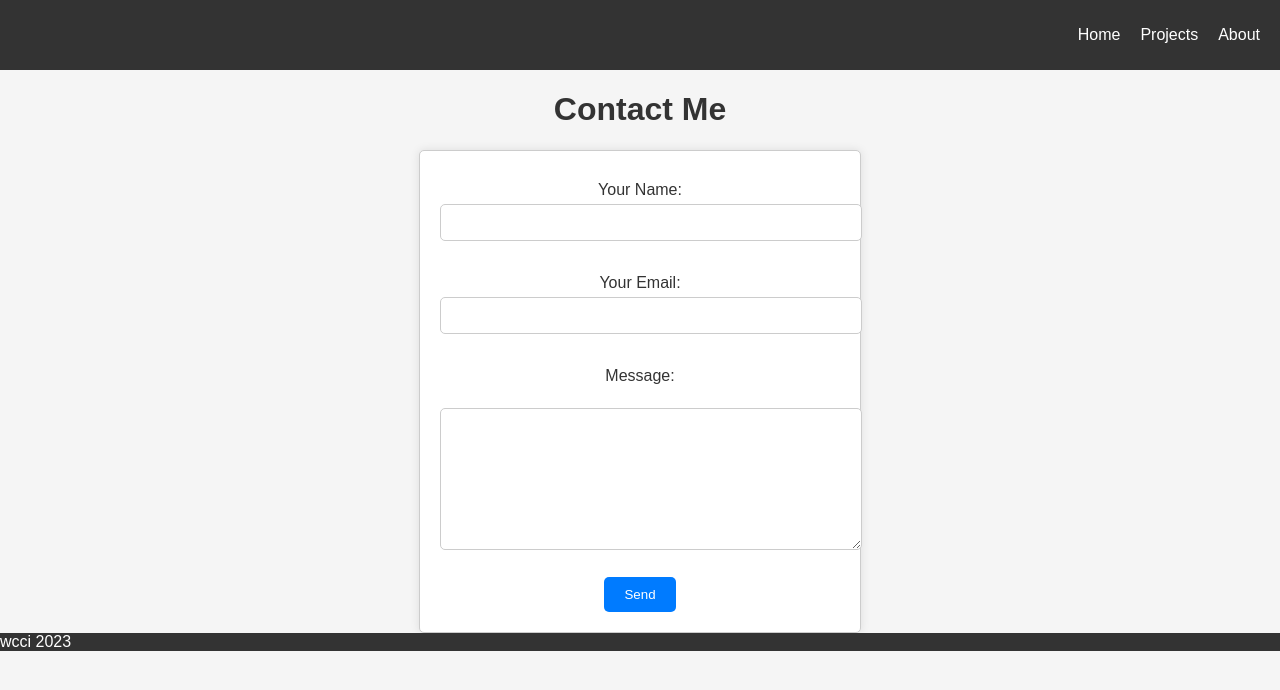
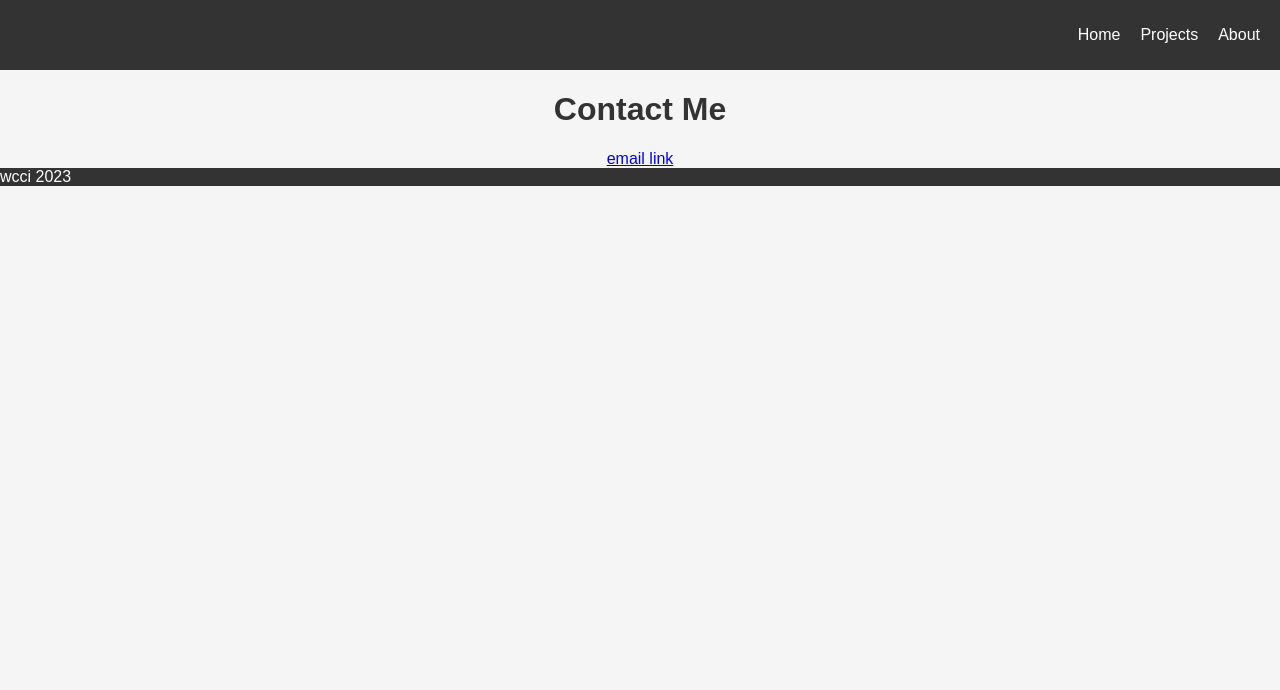
Before and after one commit to nmange95/nathan.github.io, a plain HTML site: page contact/contact.html in a window 1280 px wide. Drawn offline with Linux system fonts and the light colour scheme.

Commit message:
boring contact page

```diff
--- a/contact/contact.html
+++ b/contact/contact.html
@@ -19,8 +19,9 @@
       </nav>
     </header>
     <h1>Contact Me</h1>
-
-    <form action="contact.php" method="post">
+    <a href="mailto:nmange95@gmail.com"> email link </a>
+    <!-- form add later -->
+    <!-- <form action="contact.php" method="post">
       <label for="name">Your Name:</label>
       <input type="text" id="name" name="name" required /><br /><br />
 
@@ -32,7 +33,7 @@
       ><br /><br />
 
       <input type="submit" value="Send" />
-    </form>
+    </form> -->
     <footer>wcci 2023</footer>
   </body>
 </html>
```
